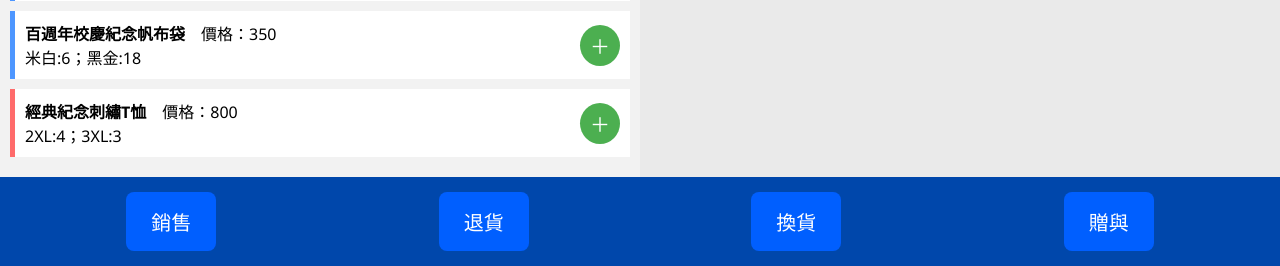
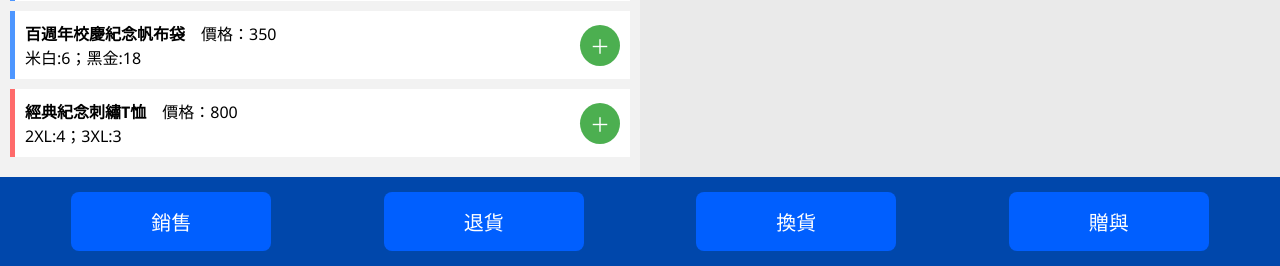
Before and after one commit to su1118/sale-web-, a Flask app: page /sale in a window 1280 px wide. Shown: the part 1770-2036 px from the top of the page. Run offline with Flask 3, Linux system fonts and the light colour scheme; the visitor is signed in with stand-in values (Sample User, id 1); some libraries are stand-ins or nearby versions.

Commit message:
Update style.css

```diff
--- a/static/style.css
+++ b/static/style.css
@@ -190,6 +190,7 @@ body.login-page {
   padding: 15px 25px;
   border: none;
   border-radius: 8px;
+  width: 200px;
   cursor: pointer;
 }
 .bottom-bar button:hover{
```
